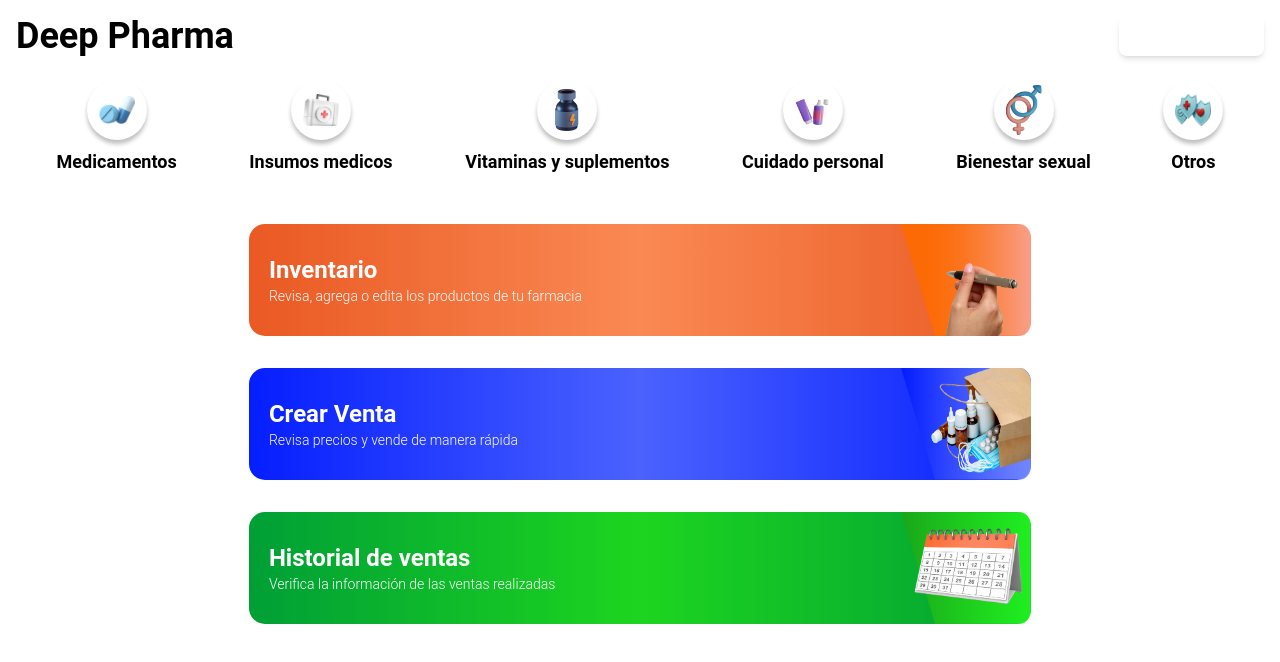
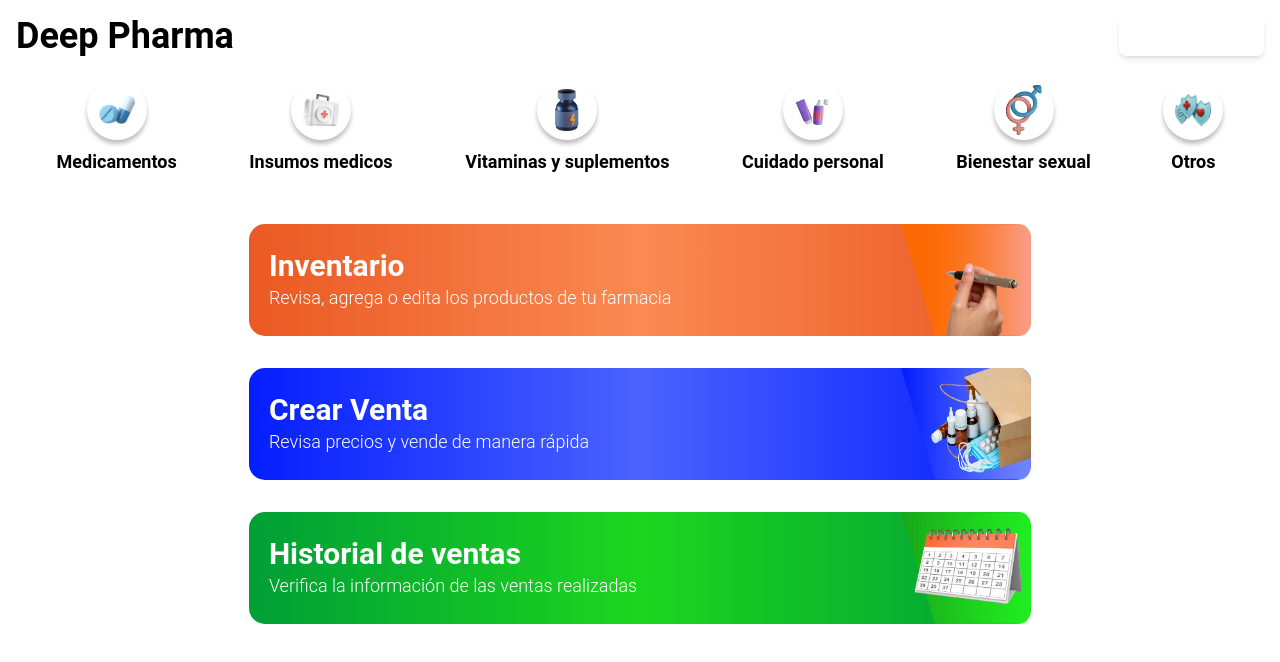
Before and after one commit to deep-skill/deep-pharma-web, a Next.js app: page /home in a window 1280 px wide. Shown: the top 662 px of the page. Built offline with nearby package versions, Linux system fonts and the light colour scheme; no server answers.

Commit message:
minor text fix

```diff
--- a/components/section-button/SectionButton.tsx
+++ b/components/section-button/SectionButton.tsx
@@ -15,8 +15,10 @@ const SectionButton = ({ title, subTitle, image, secImage, color }: Props) => {
       className={`w-11/12  ${color}  rounded-2xl text-white font-bold flex justify-between items-center h-28 m-auto my-8`}
     >
       <div className="w-7/12 md:w-8/12 lg:w-10/12 h-full flex flex-col justify-center px-5 py-10">
-        <p className="text-2xl">{title}</p>
-        <p className="text-sm  font-light ">{subTitle}</p>
+        <p className="sm:text-md md:text-lg lg:text-3xl ">{title}</p>
+        <p className="text-xs sm:text-sm md:text-md lg:text-lg font-light">
+          {subTitle}
+        </p>
       </div>
       <div className="w-5/12 md:w-4/12 lg:w-2/12 h-full relative flex">
         <Image className="z-10 bottom-0 right-0" src={image} alt={title} />
```
